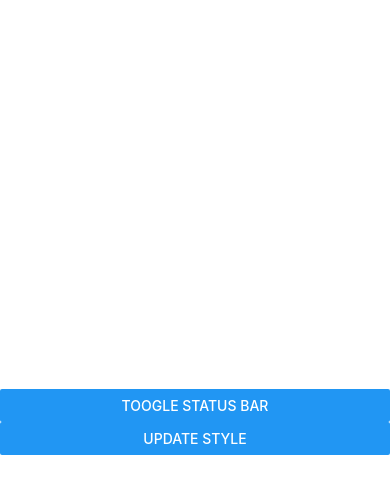
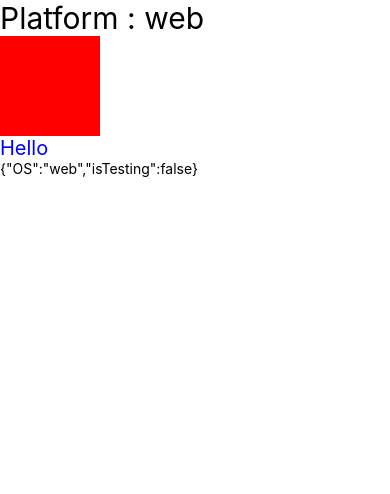
Before and after one commit to keshavchauhan-7/myapp, a React Native app: screen / in a window 390 px wide. Shown: the top 494 px of the page. Built offline with nearby package versions, Linux system fonts and the light colour scheme.

Commit message:
known about platform

```diff
--- a/App.js
+++ b/App.js
@@ -20,6 +20,7 @@ import ReactActivityIndicator from './components/ReactActivityIndicator'
 import ReactModal from './components/ReactModal'
 import ReactPressable from './components/ReactPressable'
 import ReactStatusBar from './components/ReactStatusBar'
+import ReactPlatform from './components/ReactPlatform'
 
 const App = () => {
 
@@ -63,7 +64,9 @@ const App = () => {
 
       {/* <ReactPressable/> */}
 
-      <ReactStatusBar/>
+      {/* <ReactStatusBar/> */}
+
+      <ReactPlatform/>
     </View>
   )
 }
--- /dev/null
+++ b/components/ReactPlatform.js
@@ -0,0 +1,26 @@
+import { Platform, StyleSheet, Text, View } from 'react-native'
+import React from 'react'
+
+const ReactPlatform = () => {
+  return (
+    <View>
+      <Text style={{ fontSize: 30 }}>Platform : {Platform.OS}</Text>
+      {
+        Platform.OS === 'android' ? (<View style={{ backgroundColor: 'green', height: 100, width: 100 }}></View>
+        ) : (<View style={{ backgroundColor: 'red', height: 100, width: 100 }}></View>)
+      }
+      <Text style={styles.text}>Hello</Text>
+      <Text>{JSON.stringify(Platform)}</Text>
+    </View>
+  )
+}
+
+
+const styles = StyleSheet.create({
+  text: {
+    color: Platform.OS == 'android'?'orange':'blue',
+    fontSize:20
+  }
+})
+
+export default ReactPlatform
--- a/components/ReactStatusBar.js
+++ b/components/ReactStatusBar.js
@@ -2,27 +2,28 @@ import React, { useState } from 'react'
 import { Button, StatusBar, StyleSheet, Text, View } from 'react-native'
 
 const ReactStatusBar = () => {
-    const [hide, setHide] = useState(false)
+    // const [hide, setHide] = useState(false)
+    // const [barStyle, setBarStyle] = useState('default')
     return (
         <View style={styles.container}>
             <StatusBar
-                backgroundColor={"orange"}
-                barStyle={'default'}
-                hidden={false}
+                // backgroundColor={"grey"}
+                // barStyle={barStyle}
+                // hidden={hide}
             />
 
-            <Button title='Toogle Status Bar' />
-            <Button title='Update Style' />
+            {/* <Button title='Toogle Status Bar' onPress={() => setHide(!hide)} />
+            <Button title='Update Style' onPress={() => setBarStyle('dark-content')} /> */}
         </View>
     )
 }
 
 
 const styles = StyleSheet.create({
-    container: {
-        flex: 1,
-        justifyContent: 'center',
-    }
+    // container: {
+    //     flex: 1,
+    //     justifyContent: 'center',
+    // }
 })
 
 export default ReactStatusBar
--- a/package.json
+++ b/package.json
@@ -11,7 +11,8 @@
   },
   "dependencies": {
     "react": "18.2.0",
-    "react-native": "0.74.3"
+    "react-native": "0.74.3",
+    "react-native-webview": "^13.10.5"
   },
   "devDependencies": {
     "@babel/core": "^7.20.0",
```
Also changed, not shown: 1 other file (tests, documents, lock files or other folders).
